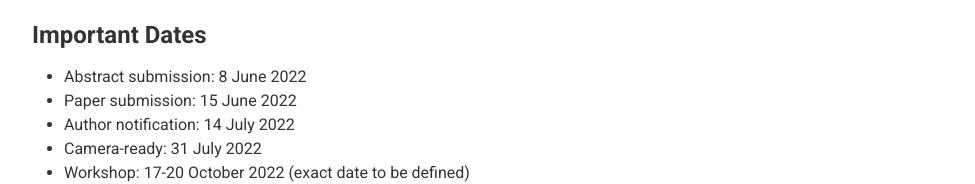
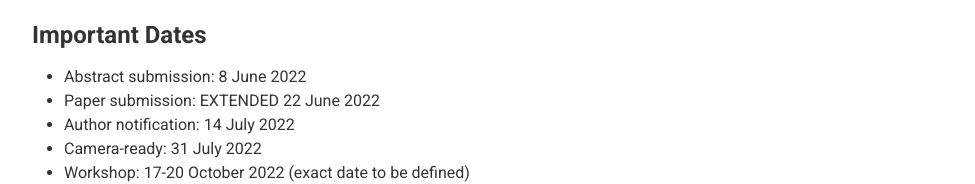
Before and after one commit to jusmod2022/jusmod2022.github.io, a Gatsby site: page / in a window 1280 px wide. Shown: the part 1620-1804 px from the top of the page, without its empty margins (148-1123 px from the left). Built offline with nearby package versions, Linux system fonts and the light colour scheme; Gatsby itself is replaced by a stand-in of ours.

Commit message:
deadline extention

```diff
--- a/src/pages/index.js
+++ b/src/pages/index.js
@@ -51,7 +51,7 @@ export default function Home() {
           <h3 id="dates">Important Dates</h3>
           <ul>
             <li>Abstract submission: 8 June 2022</li>
-            <li>Paper submission: 15 June 2022</li>
+            <li>Paper submission: EXTENDED 22 June 2022</li>
             <li>Author notification: 14 July 2022</li>
             <li>Camera-ready: 31 July 2022</li>
             <li>Workshop: 17-20 October 2022 (exact date to be defined)</li>
```
